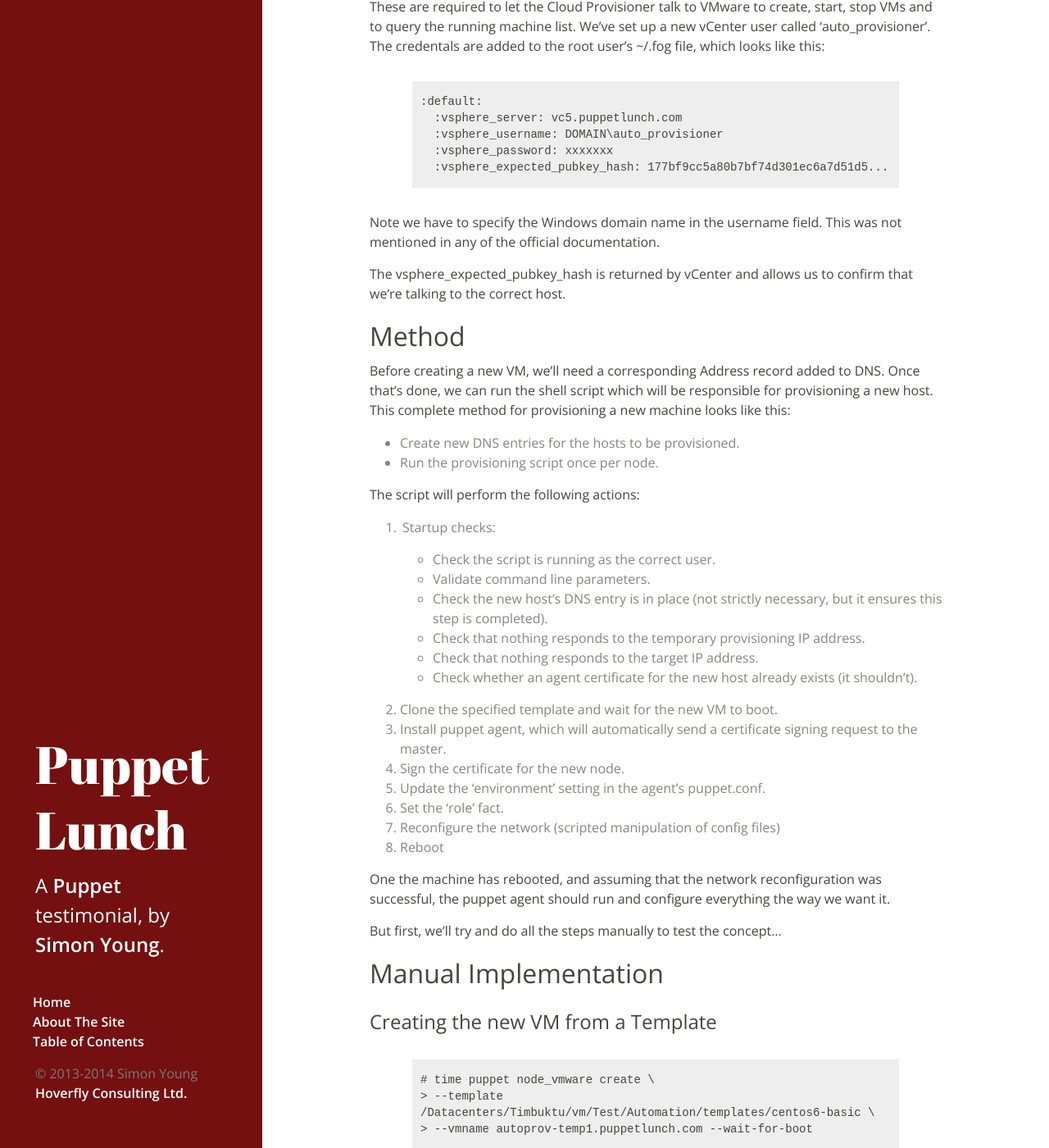
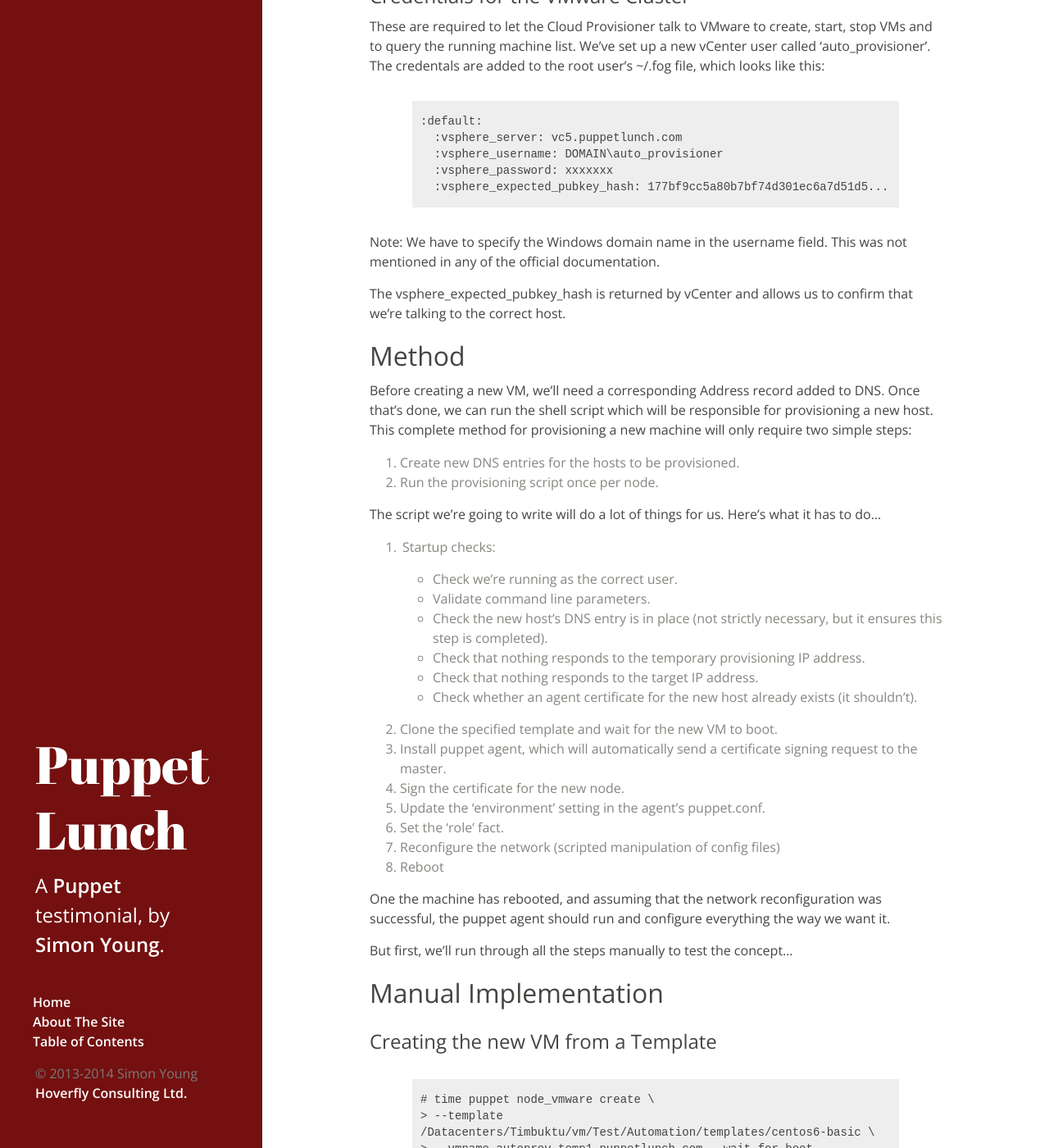
Before and after one commit to Sgydoo/puppet-lunch, a Jekyll site: the page built from _posts/2013-12-27-autoprovisioning.md, in a window 1280 px wide and 1400 px high, scrolled down 1794 px. Shown: the whole window at 82% size. Built offline with Jekyll 4.4.1, drawn with Linux system fonts in a browser that asks for light colours; Markdown is read by kramdown in place of the engine named in the settings; some of the changed text lies outside the part shown.

Commit message:
Some refinement of the autoprovisioning chapter

```diff
--- a/_posts/2013-12-27-autoprovisioning.md
+++ b/_posts/2013-12-27-autoprovisioning.md
@@ -113,16 +113,17 @@
 Before creating a new VM, we'll need a corresponding Address record
 added to DNS. Once that's done, we can run the shell script which will
 be responsible for provisioning a new host. This complete method for
-provisioning a new machine looks like this:
+provisioning a new machine will only require two simple steps:
 
-* Create new DNS entries for the hosts to be provisioned.
-* Run the provisioning script once per node.
+1. Create new DNS entries for the hosts to be provisioned.
+2. Run the provisioning script once per node.
 
-The script will perform the following actions:
+The script we're going to write will do a lot of things for us. Here's
+what it has to do...
 
 1. Startup checks:
 
-    * Check the script is running as the correct user.
+    * Check we're running as the correct user.
     * Validate command line parameters.
     * Check the new host's DNS entry is in place (not strictly
       necessary, but it ensures this step is completed).
@@ -141,7 +142,8 @@
 reconfiguration was successful, the puppet agent should run and
 configure everything the way we want it.
 
-But first, we'll try and do all the steps manually to test the concept...
+But first, we'll run through all the steps manually to test the
+concept...
 
 ## Manual Implementation
 
```
Also changed, not shown: other parts of _posts/2013-12-27-autoprovisioning.md (+4 -4 lines).
